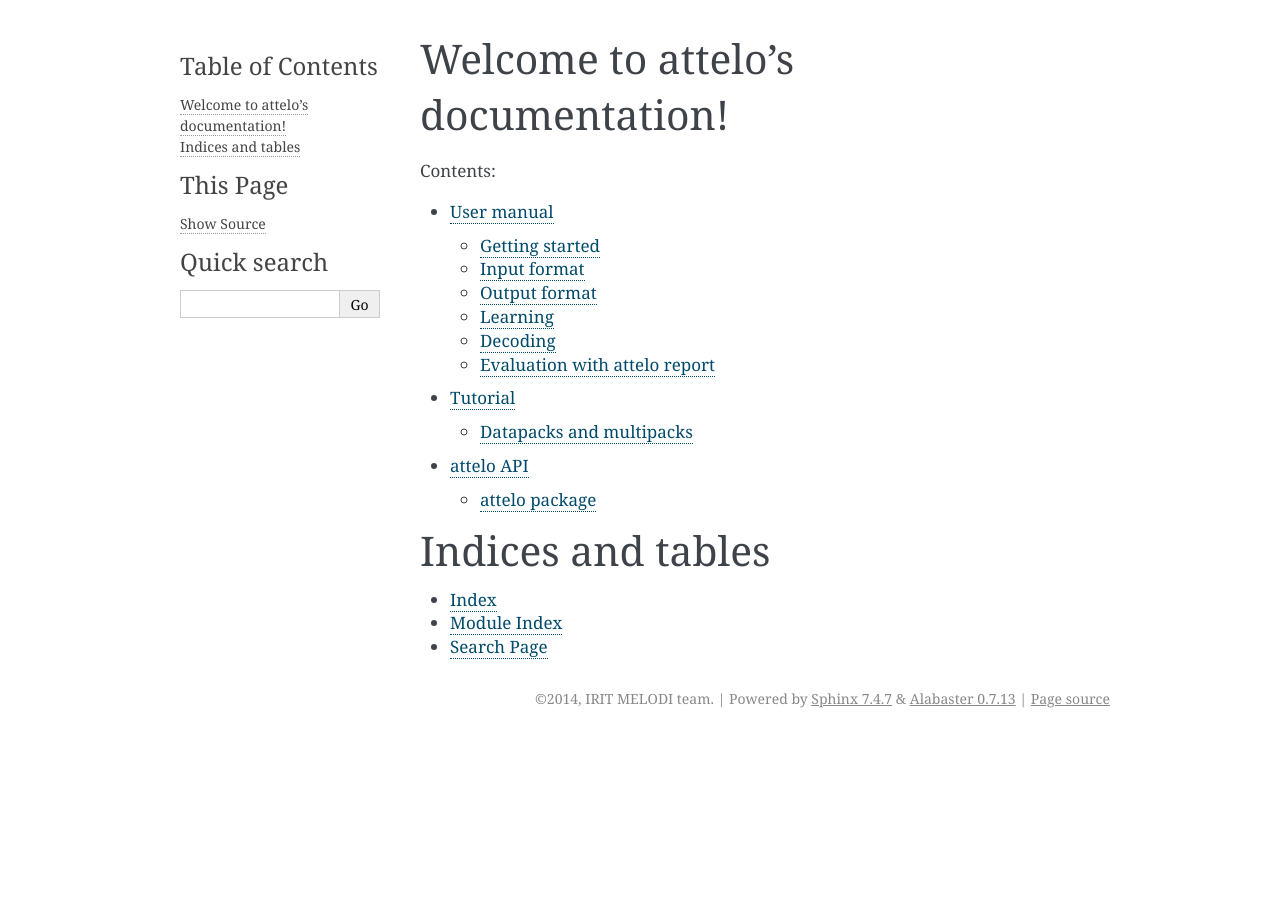
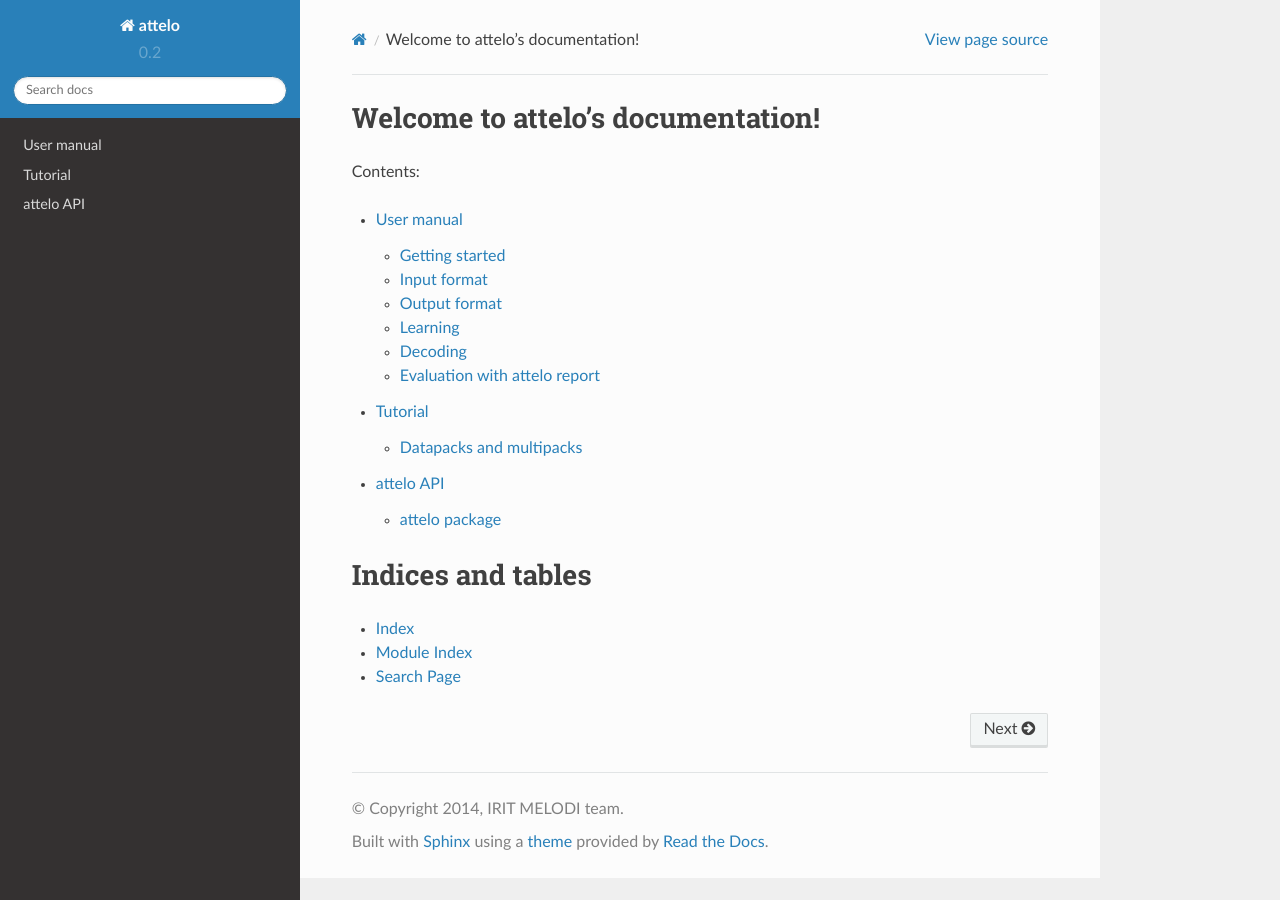
Before and after one commit to irit-melodi/attelo, a Sphinx documentation site: the page built from doc/index.rst, in a window 1280 px wide. Built offline with Sphinx 7.4.7 and the Read the Docs theme 2.0.0, drawn with Linux system fonts in a browser that asks for light colours.

Commit message:
DOC enable sphinx rtd theme locally

```diff
--- a/doc/conf.py
+++ b/doc/conf.py
@@ -15,6 +15,8 @@
 import mock
 import sys
 import os
+
+import sphinx_rtd_theme
 
 # for readthedocs
 MOCK_MODULES = ['climate',
@@ -122,7 +124,7 @@ pygments_style = 'sphinx'
 
 # The theme to use for HTML and HTML Help pages.  See the documentation for
 # a list of builtin themes.
-# html_theme = 'sphinx_rtd'
+html_theme = 'sphinx_rtd_theme'
 
 # Theme options are theme-specific and customize the look and feel of a theme
 # further.  For a list of options available for each theme, see the
@@ -130,7 +132,7 @@ pygments_style = 'sphinx'
 #html_theme_options = {}
 
 # Add any paths that contain custom themes here, relative to this directory.
-#html_theme_path = []
+html_theme_path = [sphinx_rtd_theme.get_html_theme_path()]
 
 # The name for this set of Sphinx documents.  If None, it defaults to
 # "<project> v<release> documentation".
```
